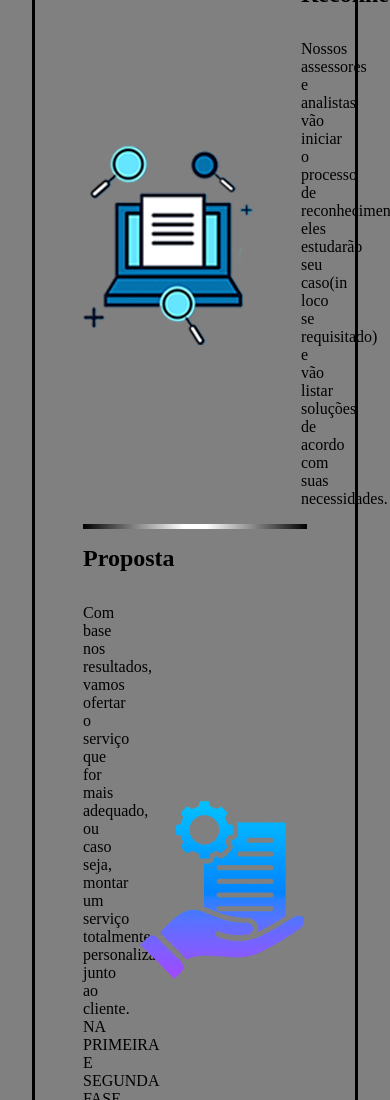
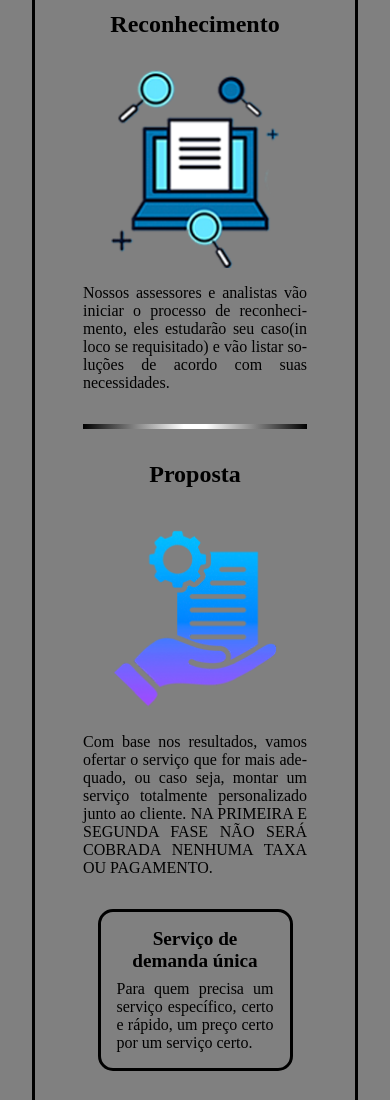
Before and after one commit to Yuri-Cavalcante/agencia-criativa-web, a plain HTML site: page index.html in a window 390 px wide. Shown: the part 900-2000 px from the top of the page. Drawn offline with Linux system fonts and the light colour scheme.

Commit message:
att layout mobile

```diff
--- a/estilos.css
+++ b/estilos.css
@@ -104,6 +104,10 @@ main {
 
 /* reconhecimento */
 
+#fase-reconhecimento-sf {
+    display: none;
+}
+
 #fase-reconhecimento {
     padding: 1rem 0;
     display: grid;
@@ -117,6 +121,10 @@ main {
 }
 
 /* proposta */
+
+#fase-proposta-sf {
+    display: none;
+}
 
 #fase-proposta {
     padding: 1rem 0 2rem 0;
@@ -247,11 +255,11 @@ form button {
 
 @media (max-width: 600px) {
     h1 {
-        font-size: 2rem;
+        font-size: 2.2rem;
     }
 
     h2 {
-        font-size: 1.8rem;
+        font-size: 2rem;
     }
 
     h3 {
@@ -300,22 +308,59 @@ form button {
 
     /* SERVICOS */
 
-    #servicos {
-
+    #servicos p {
+        text-align: justify;
+        hyphens: auto;
     }
 
+    #servicos div{
+        margin-bottom: 2rem;
+    }
 
     #fase-reconhecimento {
-        padding: 1rem 0;
-        display: grid;
-        grid-template-columns: auto 1fr 1fr;
-        align-items: center;
+        display: none;
     }
 
-    #fase-reconhecimento div {
-        margin-left: 3rem;
-        grid-column: 2/4;
+    #fase-reconhecimento-sf {
+        display: flex;
+        flex-direction: column;
     }
+
+    #fase-reconhecimento-sf img {
+        margin-bottom: 1rem;
+        width: 75%;
+        align-self: center;
+    }
+
+    /* PROPOSTA */
+
+    #fase-proposta {
+        display: none;
+    }
+
+    #fase-proposta-sf {
+        display: flex;
+        flex-direction: column;
+    }
+
+    #fase-proposta-sf img {
+        margin-bottom: 1rem;
+        width: 75%;
+        align-self: center;
+    }
+
+    #container-propostas {
+        margin-top: 2rem;
+        display: flex;
+        flex-direction: column;
+    }
+
+    #container-propostas div {
+        margin: 0;
+        width: 50vw;
+        align-self: center;
+    }
+
 }
 
 /* MEDIO */
--- a/index.html
+++ b/index.html
@@ -32,6 +32,7 @@
                 <h2>Serviços</h2>
                 <p>Entendemos que o melhor jeito de resolver os problemas de um cliente é conhecendo seu contexto, assim nossa tratativa é feita em 3 fases, reconhecimento, proposta, e aplicação.</p>
             </div>
+
             <div id="fase-reconhecimento">
                 <img src="pesquisa.png" alt="">
                 <div>
@@ -39,7 +40,14 @@
                     <p>Nossos assessores e analistas vão iniciar o processo de reconhecimento, eles estudarão seu caso(in loco se requisitado) e vão listar soluções de acordo com suas necessidades.</p>
                 </div>
             </div>
+            <div id="fase-reconhecimento-sf">
+                <h3>Reconhecimento</h3>
+                <img src="pesquisa.png" alt="">
+                <p>Nossos assessores e analistas vão iniciar o processo de reconhecimento, eles estudarão seu caso(in loco se requisitado) e vão listar soluções de acordo com suas necessidades.</p>
+            </div>
+
             <div id="divisoria"></div>
+
             <div id="fase-proposta">
                 <div id="texto-proposta">
                     <h3>Proposta</h3>
@@ -67,7 +75,35 @@
                     </div>
                 </div>
             </div>
+
+            <div id="fase-proposta-sf">
+                <h3>Proposta</h3>
+                <img src="proposta.png" alt="">
+                <p>Com base nos resultados, vamos ofertar o serviço que for mais adequado, ou caso seja, montar um serviço totalmente personalizado junto ao cliente. NA PRIMEIRA E SEGUNDA FASE NÃO SERÁ COBRADA NENHUMA TAXA OU PAGAMENTO.</p>
+
+                <div id="container-propostas">
+                    <div>
+                        <h4>Serviço de demanda única</h4>
+                        <p>Para quem precisa um serviço específico, certo e rápido, um preço certo por um serviço certo.</p>
+                    </div>
+                    <div>
+                        <h4>Serviço personalizado</h4>
+                        <p>Trabalho de acordo com o contexto e necessidades do cliente.</p>
+                    </div>
+                    <div>
+                        <h4>Plano de serviço Temporário</h4>
+                        <p>Serviços por um período de tempo determinado, excelente para trabalhar com prazos e entregas.</p>
+                    </div>
+                    <div>
+                        <h4>Plano de serviço Fixo</h4>
+                        <p>Serviços por tempo indeterminado, perfeito para projetos grandes de longo prazo.</p>
+                    </div>
+                </div>
+            </div>
+
+
             <div id="divisoria"></div>
+
             <div id="fase-aplicacao">
                 <img src="aplicacao.png" alt="">
                 <div>
```
